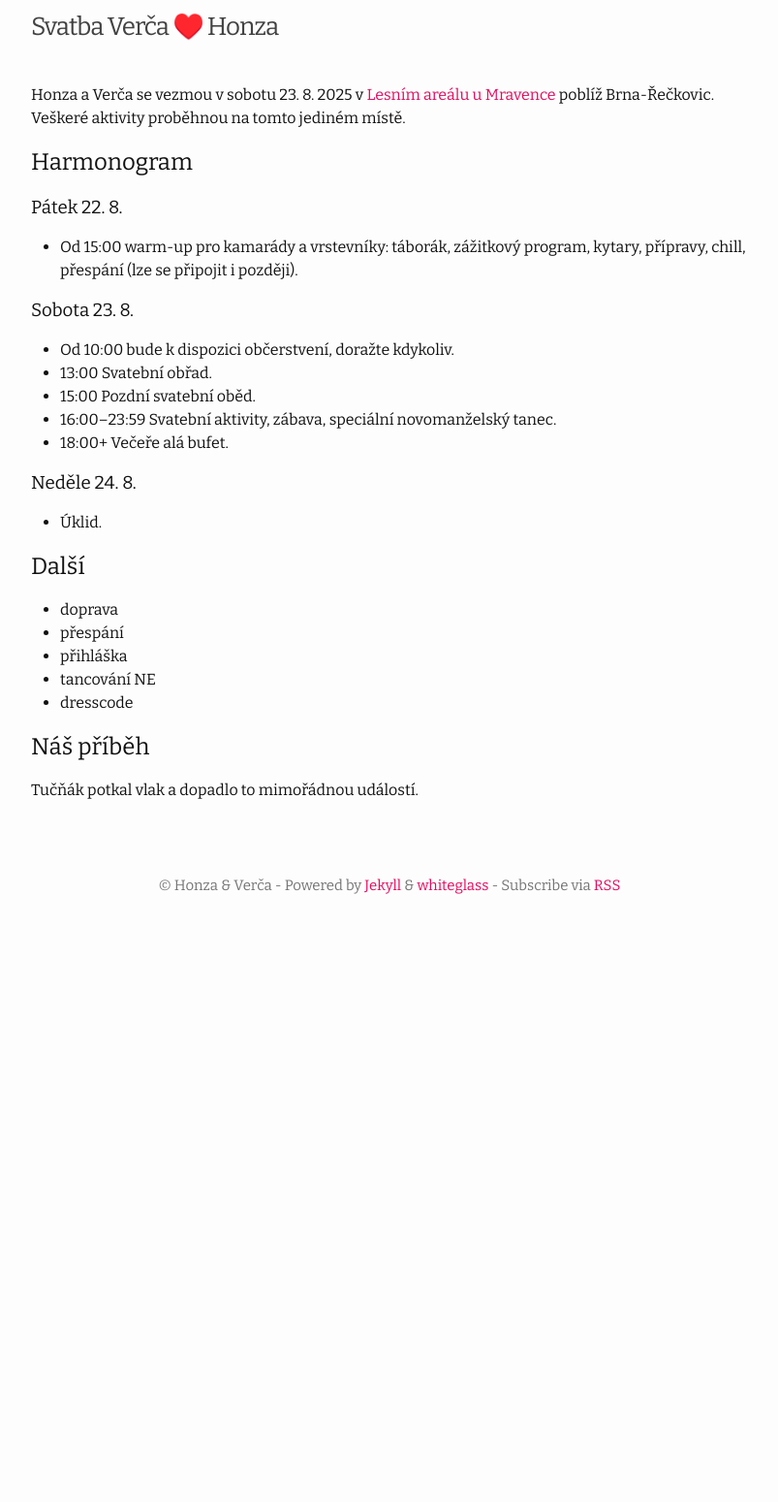
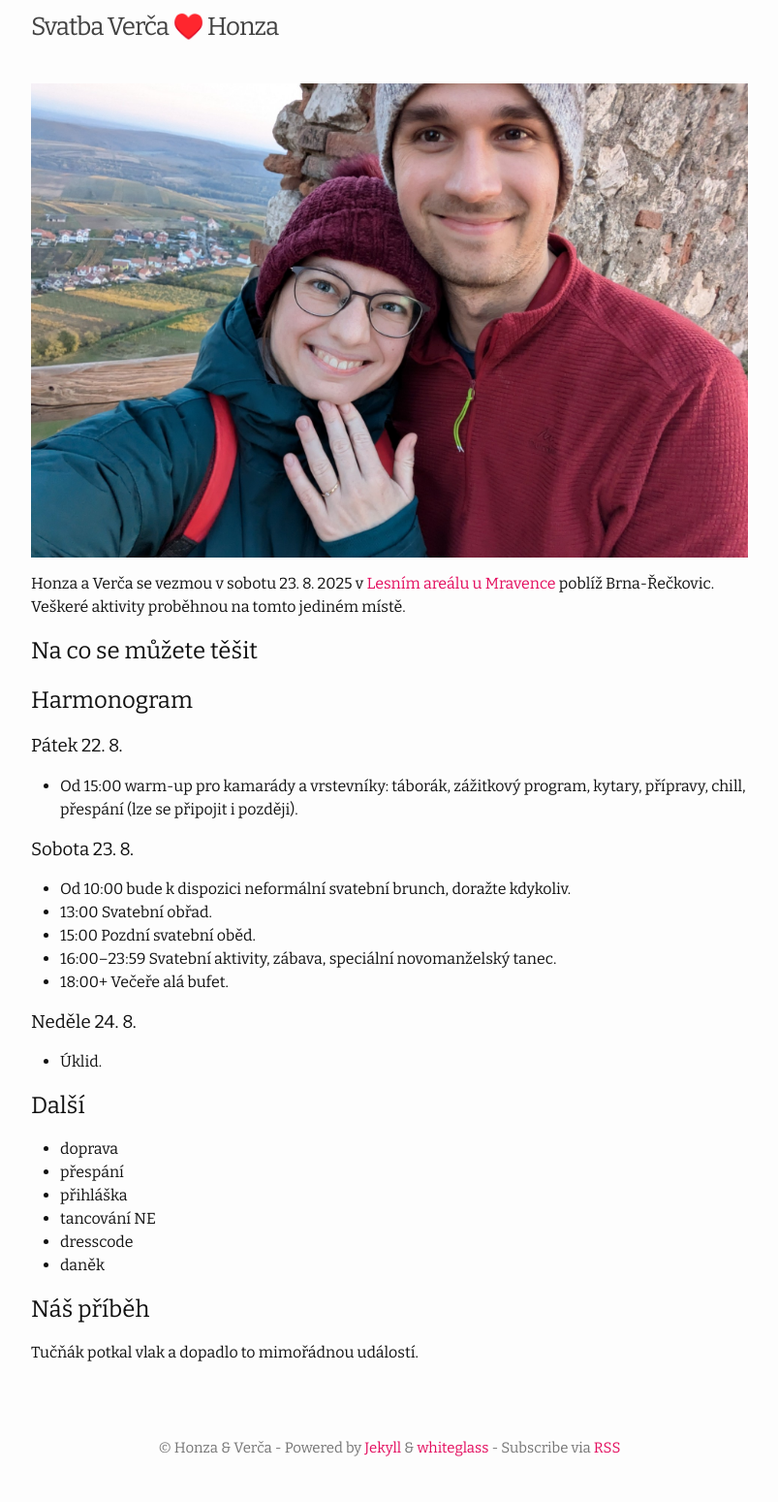
Before and after one commit to malinajan/svatba-web, a Jekyll site: the page built from index.md, in a window 1280 px wide. Shown: the whole page at 97% size, without its empty margins (238-1041 px from the left). Built offline with Jekyll 4.4.1, drawn with Linux system fonts in a browser that asks for light colours; before the commit the page ends 970 px from its top, so only the background shows below that.

Commit message:
Add cover image.

```diff
--- a/index.md
+++ b/index.md
@@ -2,9 +2,14 @@
 layout: home
 ---
 
+<img src="/img/cover.jpg" alt="Fotka Honzy a Verči" />
+
 Honza a Verča se vezmou v sobotu 23. 8. 2025
 v [Lesním areálu u Mravence](https://mapy.com/s/refetagaza) poblíž Brna-Řečkovic.
 Veškeré aktivity proběhnou na tomto jediném místě.
+
+## Na co se můžete těšit
+
 
 
 ## Harmonogram
@@ -16,7 +21,7 @@ Veškeré aktivity proběhnou na tomto jediném místě.
 
 ### Sobota 23. 8.
 
-* Od 10:00 bude k dispozici občerstvení, doražte kdykoliv.
+* Od 10:00 bude k dispozici neformální svatební brunch, doražte kdykoliv.
 * 13:00 Svatební obřad.
 * 15:00 Pozdní svatební oběd.
 * 16:00–23:59 Svatební aktivity, zábava, speciální novomanželský tanec.
@@ -33,6 +38,7 @@ Veškeré aktivity proběhnou na tomto jediném místě.
 * přihláška
 * tancování NE
 * dresscode
+* daněk
 
 ## Náš příběh
 
```
Also changed, not shown: img/cover.jpg (added).
